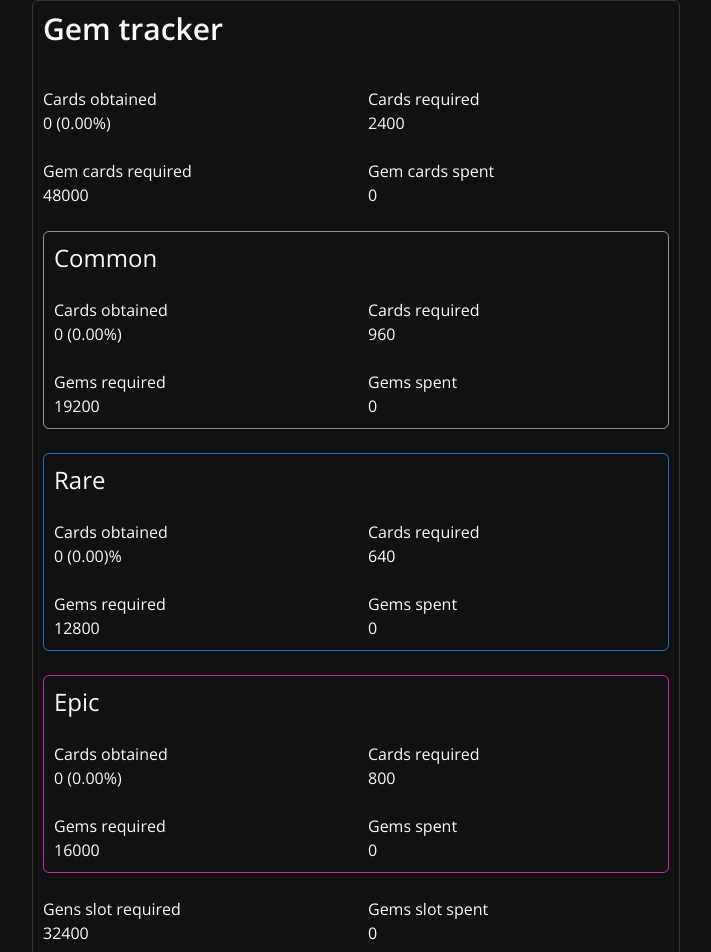
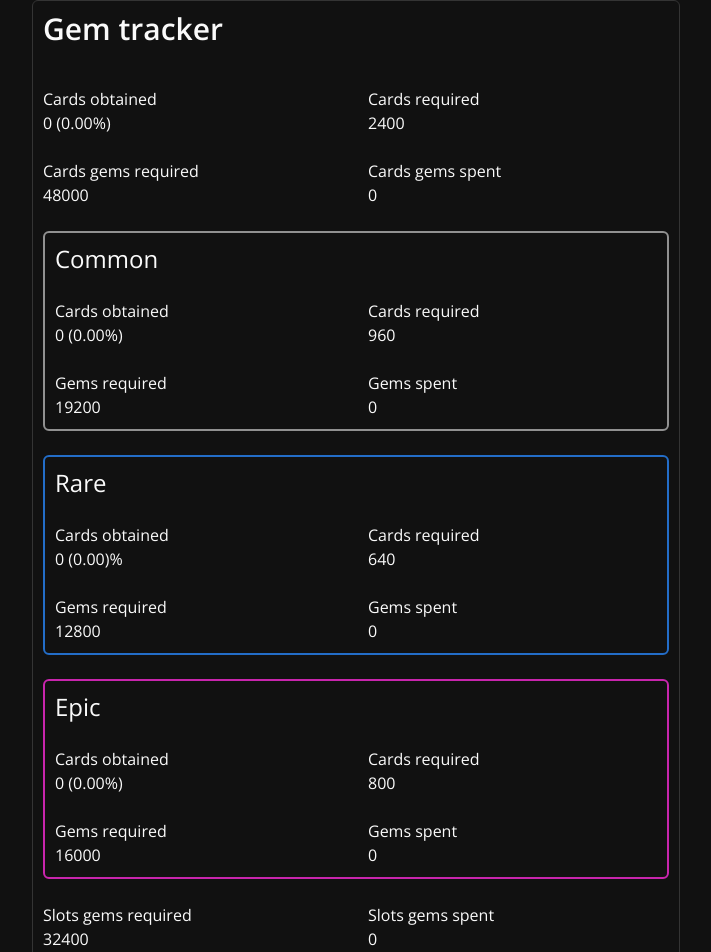
Before and after one commit to buczekmatthias/card-tracker, a Vue app: page / in a window 1280 px wide. Shown: the part 156-1108 px from the top of the page, without its empty margins (284-995 px from the left). Built offline with nearby package versions, Linux system fonts and the light colour scheme.

Commit message:
Typo fix | Tracker border size adjust | Changed few other tracker labels

```diff
--- a/src/components/Tracker/GemTracker.vue
+++ b/src/components/Tracker/GemTracker.vue
@@ -10,14 +10,14 @@
       <p>{{ requiredCards }}</p>
     </div>
     <div>
-      <p>Gem cards required</p>
+      <p>Cards gems required</p>
       <p>{{ requiredCardGems }}</p>
     </div>
     <div>
-      <p>Gem cards spent</p>
+      <p>Cards gems spent</p>
       <p>{{ (obtainedCards + requiredCards) * 20 - requiredCardGems }}</p>
     </div>
-    <Container class="border-card-common col-span-full tracker-grid" :class="{ 'items-center': commonStats.required === 0 }">
+    <Container class="border-card-common col-span-full tracker-grid border-2" :class="{ 'items-center': commonStats.required === 0 }">
       <p class="text-2xl" :class="{ 'col-span-full': commonStats.required !== 0 }">Common</p>
       <template v-if="commonStats.required !== 0">
         <div>
@@ -39,7 +39,7 @@
       </template>
       <p class="justify-self-end" v-else>Finished</p>
     </Container>
-    <Container class="border-card-rare col-span-full tracker-grid" :class="{ 'items-center': rareStats.required === 0 }">
+    <Container class="border-card-rare col-span-full tracker-grid border-2" :class="{ 'items-center': rareStats.required === 0 }">
       <p class="text-2xl" :class="{ 'col-span-full': rareStats.required !== 0 }">Rare</p>
       <template v-if="rareStats.required !== 0">
         <div>
@@ -61,7 +61,7 @@
       </template>
       <p class="justify-self-end" v-else>Finished</p>
     </Container>
-    <Container class="border-card-epic col-span-full tracker-grid" :class="{ 'items-center': epicStats.required === 0 }">
+    <Container class="border-card-epic col-span-full tracker-grid border-2" :class="{ 'items-center': epicStats.required === 0 }">
       <p class="text-2xl" :class="{ 'col-span-full': epicStats.required !== 0 }">Epic</p>
       <template v-if="epicStats.required !== 0">
         <div>
@@ -84,11 +84,11 @@
       <p class="justify-self-end" v-else>Finished</p>
     </Container>
     <div>
-      <p>Gens slot required</p>
+      <p>Slots gems required</p>
       <p>{{ slotsCost }}</p>
     </div>
     <div>
-      <p>Gems slot spent</p>
+      <p>Slots gems spent</p>
       <p>{{ slotsGemsSpent }}</p>
     </div>
     <div class="col-span-full grid grid-cols-3 gap-2">
```
